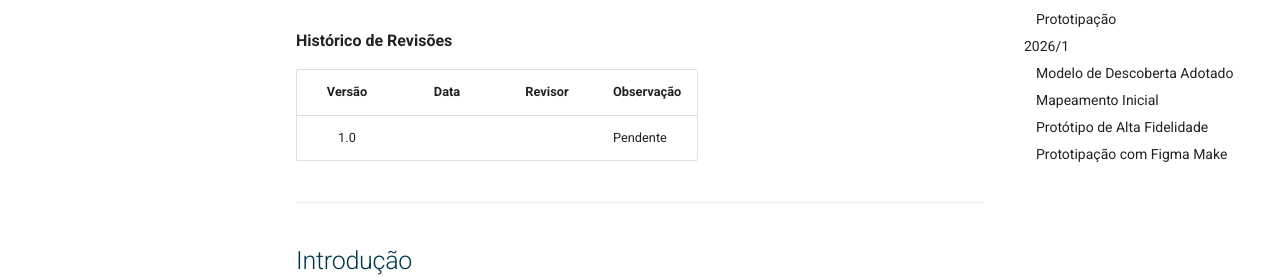
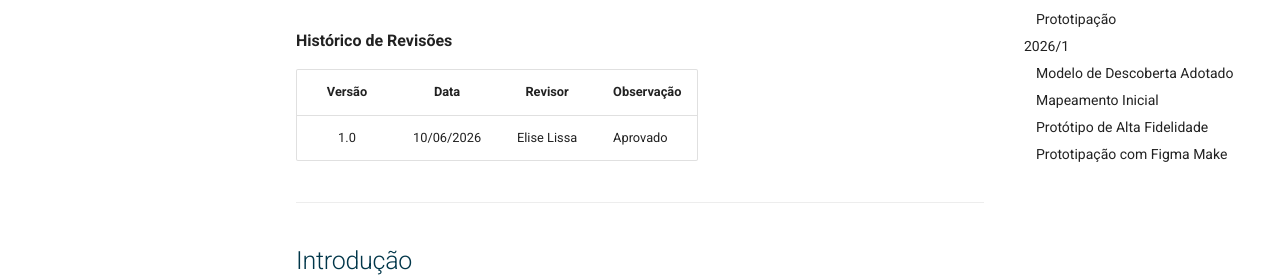
Before and after one commit to NES-Contabilidade-Integrada/doc-coins2026.1, an MkDocs documentation site: the page built from docs/requisitos/modelo-de-descoberta.md, in a window 1280 px wide and 900 px high. Shown: the part 389-666 px from the top of the window. Built offline with MkDocs 1.6.1 and Material for MkDocs 9.7.7, drawn with Linux system fonts in a browser that asks for light colours.

Commit message:
docs: review requisitos

```diff
--- a/docs/requisitos/modelo-de-descoberta.md
+++ b/docs/requisitos/modelo-de-descoberta.md
@@ -10,7 +10,7 @@
 
 | Versão | Data | Revisor | Observação |
 | :---: | :---: | :---: | ----- |
-| 1.0 | | | Pendente |
+| 1.0 | 10/06/2026 | Elise Lissa | Aprovado |
 
 ---
 
```
Also changed, not shown: docs/requisitos/especificacao-de-requisitos-de-software.md (+1 -0 lines).
